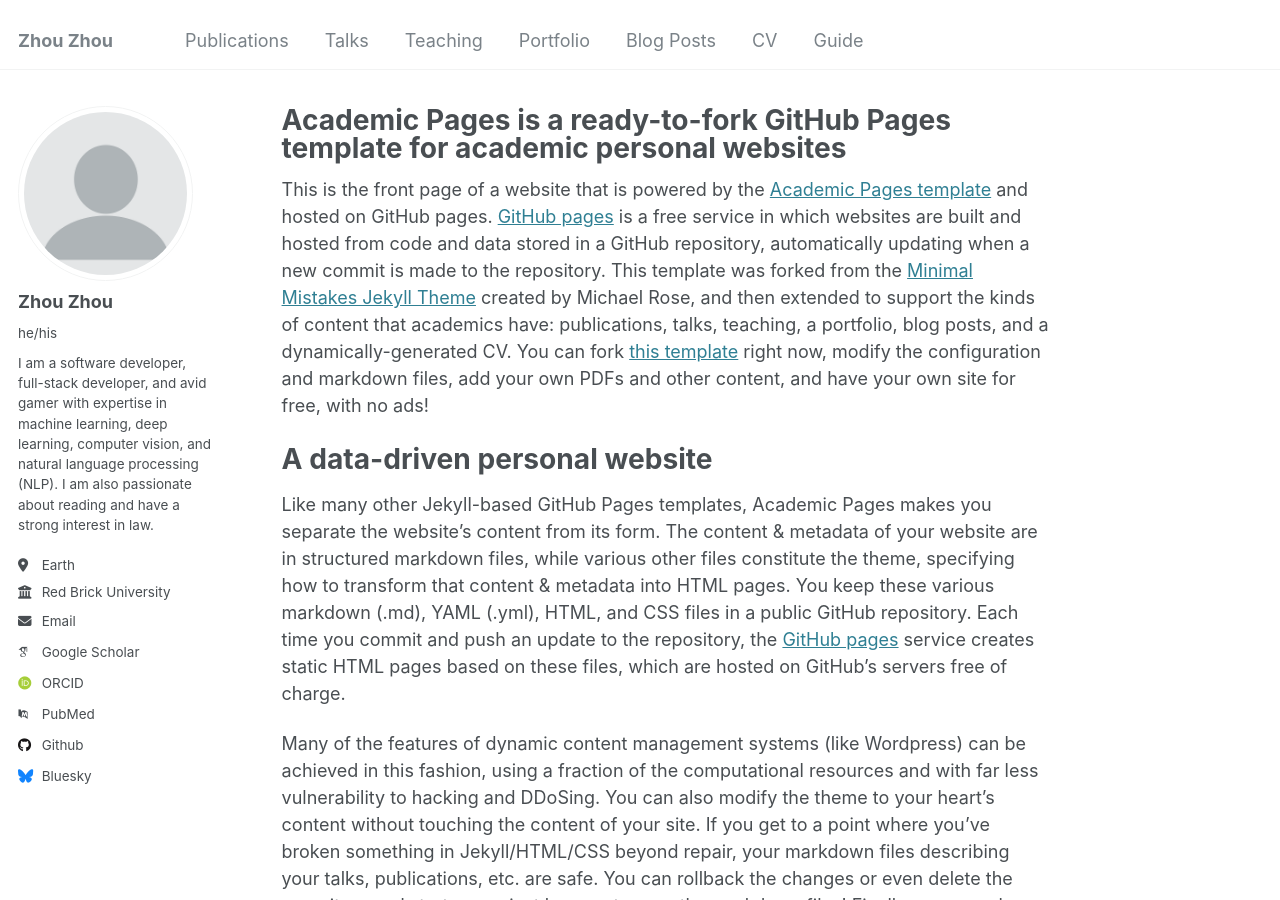
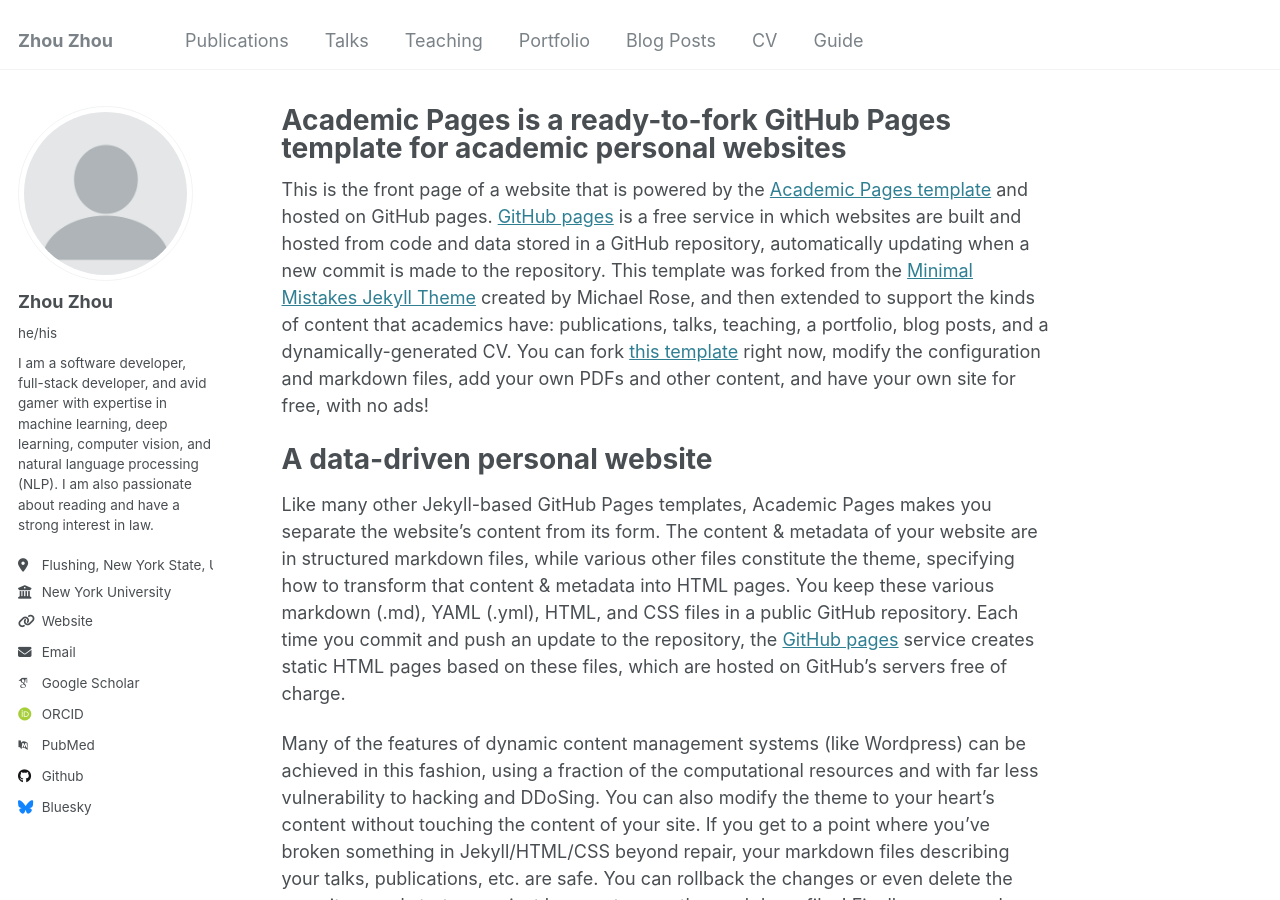
Before and after one commit to zhouzhou38/zhouzhou38.github.io, a Jekyll site: the page built from _pages/about.md, in a window 1280 px wide and 900 px high. Built offline with Jekyll 4.4.1, drawn with Linux system fonts in a browser that asks for light colours; some web fonts are replaced.

Commit message:
Update _config.yml

```diff
--- a/_config.yml
+++ b/_config.yml
@@ -25,9 +25,9 @@ author:
   name             : "Zhou Zhou"
   pronouns         : "he/his"
   bio              : "I am a software developer, full-stack developer, and avid gamer with expertise in machine learning, deep learning, computer vision, and natural language processing (NLP). I am also passionate about reading and have a strong interest in law."
-  location         : "Earth"
-  employer         : "Red Brick University"
-  uri              : # URL
+  location         : "Flushing, New York State, United States"
+  employer         : "New York University"
+  uri              : "www.google.com" # URL
   email            : "none@example.org"
 
   # Academic websites
```
